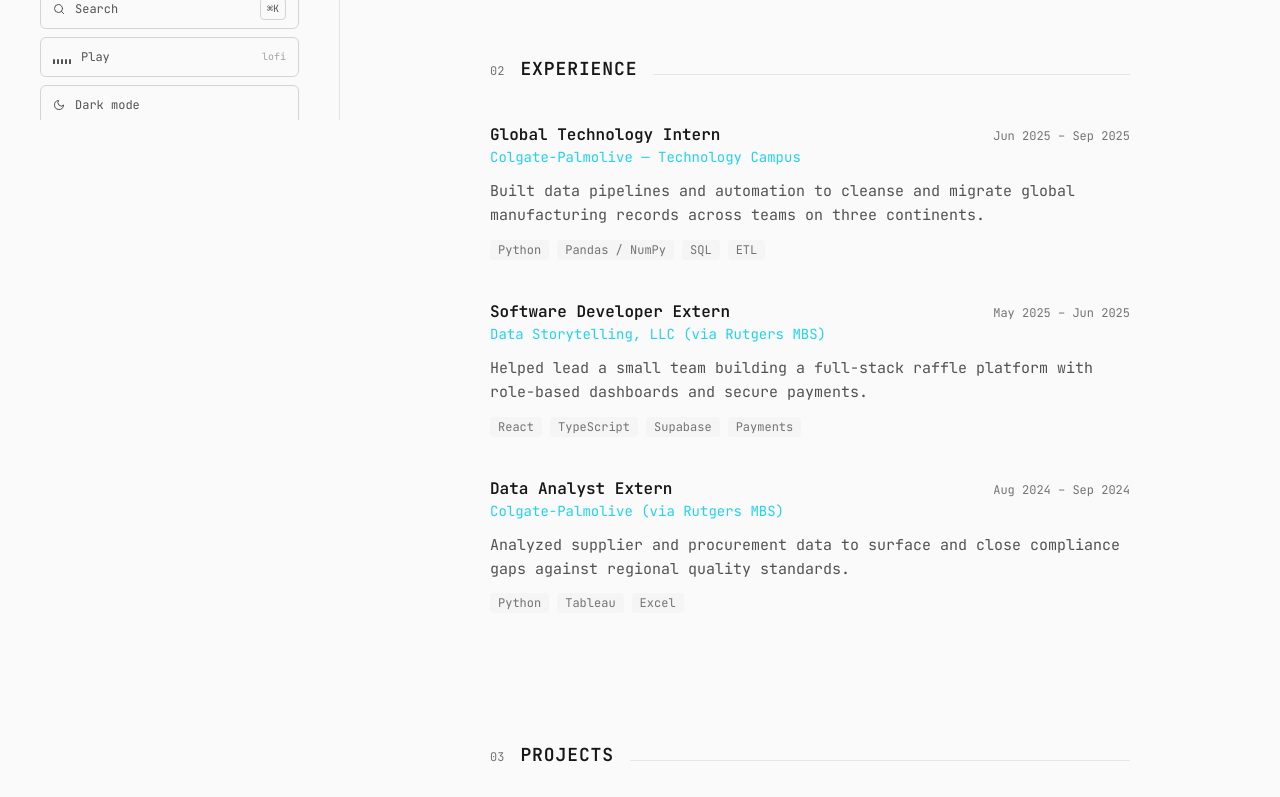
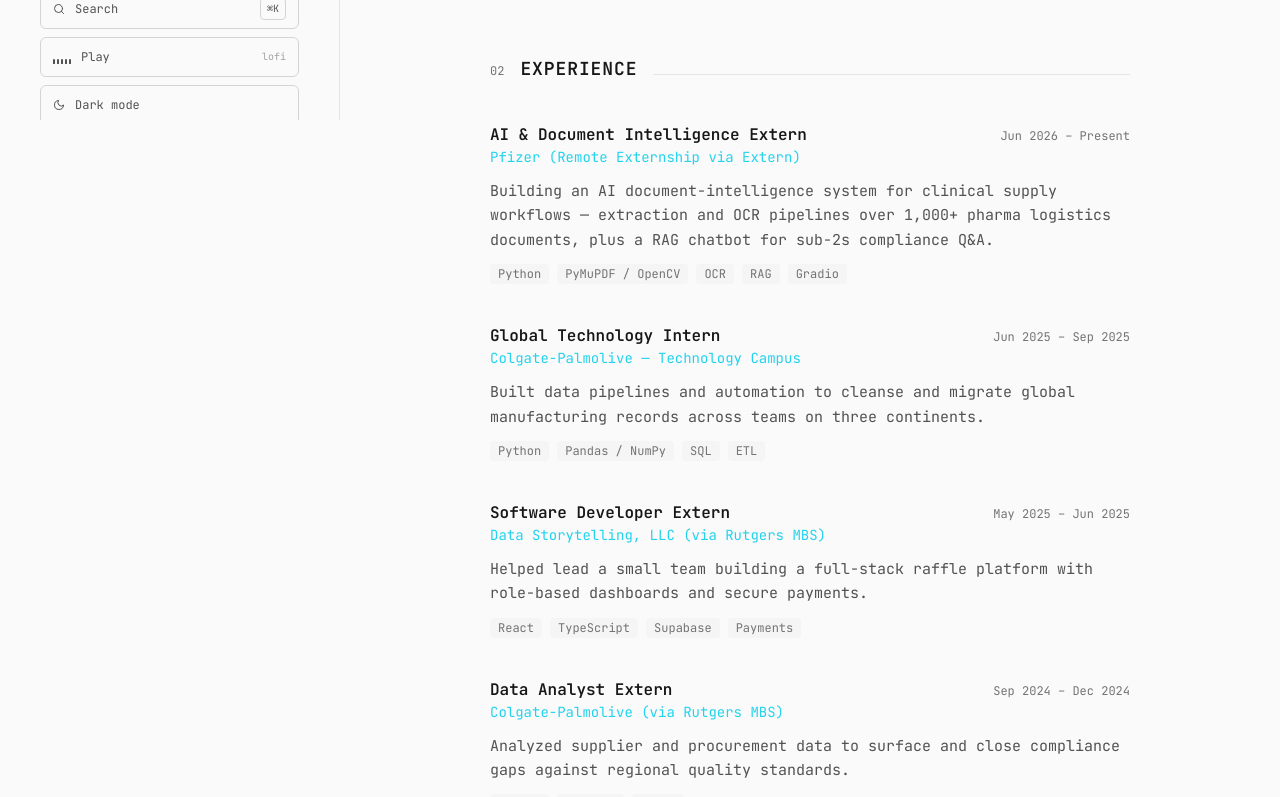
Before and after one commit to Mohith174/React-Portfolio, a React (Vite) app: page / in a window 1280 px wide. Shown: the part 680-1477 px from the top of the page. Built offline with nearby package versions, Linux system fonts and the light colour scheme; no server answers; a web font is replaced by a local one.

Commit message:
Update experience + trim contact footer
- Add Pfizer AI & Document Intelligence Extern (Jun 2026 – Present) as newest role
- Correct Data Analyst Extern dates to Sep 2024 – Dec 2024
- Remove hobbies line (weightlifting/MMA/cooking/guitar) from contact footer; keep copyright

```diff
--- a/src/components/sections/ContactSection.jsx
+++ b/src/components/sections/ContactSection.jsx
@@ -113,15 +113,7 @@
       </form>
 
       {/* Footer */}
-      <div className="mt-16 flex flex-wrap items-center justify-between gap-3 border-t border-neutral-200 pt-6 text-xs text-neutral-500 dark:border-neutral-800">
-        <span className="flex flex-wrap items-center gap-2">
-          {PROFILE.hobbies.map((h, i) => (
-            <span key={h} className="flex items-center gap-2">
-              {i > 0 && <span className="text-neutral-300 dark:text-neutral-700">·</span>}
-              {h}
-            </span>
-          ))}
-        </span>
+      <div className="mt-16 flex items-center justify-end border-t border-neutral-200 pt-6 text-xs text-neutral-500 dark:border-neutral-800">
         <span>© 2026 Mohith Kodavati</span>
       </div>
     </section>
--- a/src/data/experience.js
+++ b/src/data/experience.js
@@ -1,7 +1,16 @@
 // One broad line per role by design — the resume holds the full detail.
-// Roles/titles/dates verified against Mohith_Kodavati_ResumeMain.pdf.
+// Roles/titles/dates verified against the resume + user updates.
 
 export const EXPERIENCES = [
+  {
+    role: "AI & Document Intelligence Extern",
+    company: "Pfizer (Remote Externship via Extern)",
+    location: "Remote",
+    dates: "Jun 2026 – Present",
+    summary:
+      "Building an AI document-intelligence system for clinical supply workflows — extraction and OCR pipelines over 1,000+ pharma logistics documents, plus a RAG chatbot for sub-2s compliance Q&A.",
+    tech: ["Python", "PyMuPDF / OpenCV", "OCR", "RAG", "Gradio"],
+  },
   {
     role: "Global Technology Intern",
     company: "Colgate-Palmolive — Technology Campus",
@@ -24,7 +33,7 @@
     role: "Data Analyst Extern",
     company: "Colgate-Palmolive (via Rutgers MBS)",
     location: "Remote",
-    dates: "Aug 2024 – Sep 2024",
+    dates: "Sep 2024 – Dec 2024",
     summary:
       "Analyzed supplier and procurement data to surface and close compliance gaps against regional quality standards.",
     tech: ["Python", "Tableau", "Excel"],
--- a/src/data/profile.js
+++ b/src/data/profile.js
@@ -47,7 +47,4 @@
 
   // Compact focus list shown in the sidebar.
   focus: ["Agentic AI & LLM tooling", "Data Science", "Backend & Systems"],
-
-  // Personal interests for the footer line.
-  hobbies: ["weightlifting", "MMA", "cooking", "guitar"],
 };
```
